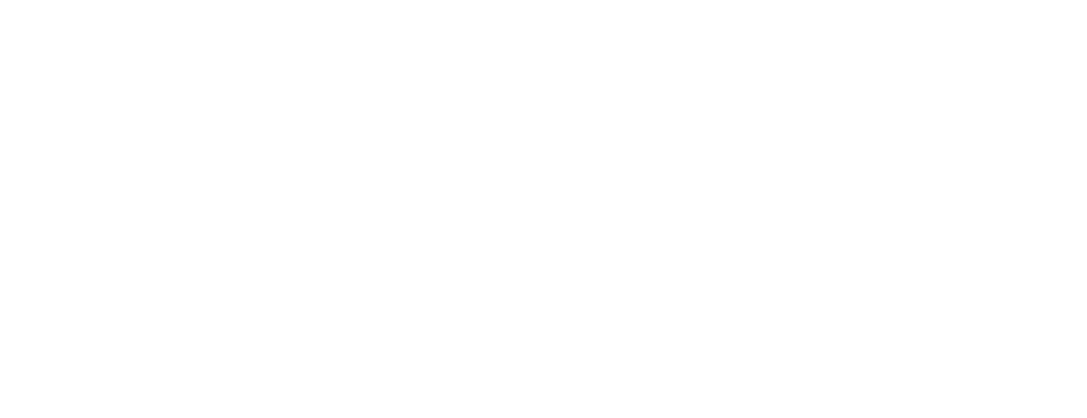
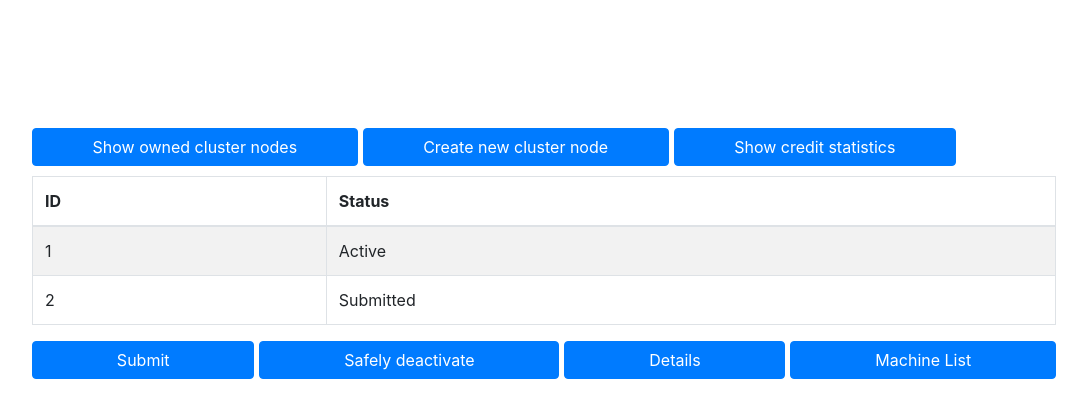
Before and after one commit to kolendomichal/popgrupaa, a React (Create React App) app in the folder Pop-Grupa-A-Frontend/: page /cluster-machine-list in a window 1280 px wide. Shown: the top 418 px of the page, without its empty margins (96-1183 px from the left). Built offline with nearby package versions, Linux system fonts and the light colour scheme.

Commit message:
cluster machine list front

```diff
--- a/Pop-Grupa-A-Frontend/src/App.js
+++ b/Pop-Grupa-A-Frontend/src/App.js
@@ -6,6 +6,8 @@ import store from './app/store';
 import LoginContainer from "./app/login/conteiner/LoginContainer";
 import {Route, BrowserRouter as Router, Switch} from "react-router-dom";
 import RegistrationContainer from "./app/registration/container/RegistrationContainer";
+import ClusterMachineListContainer from "./app/cluster-machine-list/container/ClusterMachineListContainer";
+import MachineListContainer from "./app/machine-list/container/MachineListContainer";
 
 function App() {
     return (
@@ -15,6 +17,8 @@ function App() {
                     <Route path="/login" exact component={LoginContainer}/>
                     <Route path="/sign-up" component={RegistrationContainer}/>
                     <Route path="/computation-cockpit" component={ComputationCockpit}/>
+                    <Route path="/cluster-machine-list" component={ClusterMachineListContainer}/>
+                    <Route path="/machine-list" component={MachineListContainer}/>
                 </Switch>
             </Router>
         </Provider>
--- /dev/null
+++ b/Pop-Grupa-A-Frontend/src/app/cluster-machine-list/component/ClusterMachineList.js
@@ -0,0 +1,36 @@
+import React from 'react';
+import styled from 'styled-components';
+import Button from '../../common/form/Button';
+import ClusterMachineListTable from './ClusterMachineListTable';
+import {TableContainer} from '../../common/table/TableContainer';
+import { withRouter } from 'react-router-dom';
+
+const ButtonContainer = styled.div`
+    display: grid;
+    grid-template-columns: auto auto auto auto;
+    grid-column-gap: 5px;
+    margin-bottom: 10px;
+`;
+const ClusterMachineList = ({history}) => {
+
+    const goToMachineList = () => history.push("/machine-list");
+
+    return (
+        <TableContainer>
+            <ButtonContainer>
+                <Button label="Show owned cluster nodes"/>
+                <Button label="Create new  cluster node"/>
+                <Button label="Show credit statistics"/>
+            </ButtonContainer>
+            <ClusterMachineListTable />
+            <ButtonContainer>
+                <Button label="Submit"/>
+                <Button label="Safely deactivate"/>
+                <Button label="Details"/>
+                <Button label="Machine List" onClick={goToMachineList}/>
+            </ButtonContainer>
+        </TableContainer>
+    )
+};
+
+export default withRouter(ClusterMachineList);
--- /dev/null
+++ b/Pop-Grupa-A-Frontend/src/app/cluster-machine-list/component/ClusterMachineListTable.js
@@ -0,0 +1,21 @@
+import React from 'react';
+import Table from '../../common/table/BalticLSCTable';
+
+const ClusterMachineListTable = () => {
+
+    const headers = [
+        {name: "ID", field: "id"},
+        {name: "Status", field: 'status'}
+    ];
+
+    const data = [
+        {id: 1, status: "Active"},
+        {id: 2, status: "Submitted"}
+    ];
+
+    return (
+        <Table headers={headers} data={data}/>
+    );
+};
+
+export default ClusterMachineListTable;
--- /dev/null
+++ b/Pop-Grupa-A-Frontend/src/app/cluster-machine-list/container/ClusterMachineListContainer.js
@@ -0,0 +1,12 @@
+import React from 'react';
+import ClusterMachineList from '../component/ClusterMachineList';
+import {connect} from 'react-redux';
+
+const ClusterMachineListContainer = () => {
+
+    return(
+        <ClusterMachineList/>
+    )
+};
+
+export default connect()(ClusterMachineListContainer);
--- /dev/null
+++ b/Pop-Grupa-A-Frontend/src/app/cluster-machine-list/duck/clusterMachineListReducer.js
@@ -0,0 +1,11 @@
+const INITIAL_STATE = {
+    list: []
+};
+
+const clusterMachineListReducer = (state = INITIAL_STATE, action) => {
+    switch(action.type) {
+        default : return state;
+    }
+};
+
+export default clusterMachineListReducer;
--- /dev/null
+++ b/Pop-Grupa-A-Frontend/src/app/common/table/BalticLSCTable.js
@@ -0,0 +1,27 @@
+import React from 'react';
+import Table from 'react-bootstrap/Table';
+
+const BalticLSCTable = ({headers, data}) => {
+    return (
+        <Table striped bordered hover responsive>
+            <thead>
+            <tr>
+                {headers.map(h => (
+                    <th key={h.name}>{h.name}</th>
+                ))}
+            </tr>
+            </thead>
+            <tbody>
+            {data.map((d, idx) => (
+                <tr key={idx}>
+                    {headers.map(h => (
+                        <td key={d[h.field]}>{d[h.field]}</td>
+                    ))}
+                </tr>
+            ))}
+            </tbody>
+        </Table>
+    )
+};
+
+export default BalticLSCTable;
--- /dev/null
+++ b/Pop-Grupa-A-Frontend/src/app/common/table/TableContainer.js
@@ -0,0 +1,8 @@
+import styled from 'styled-components';
+
+export const TableContainer = styled.div`
+    display: flex;
+    flex-direction: column;
+    width: 80%;
+    margin: 10% auto 0 auto;
+`;
--- /dev/null
+++ b/Pop-Grupa-A-Frontend/src/app/machine-list/component/MachineList.js
@@ -0,0 +1,25 @@
+import React from 'react';
+import MachineListTable from './MachineListTable';
+import {TableContainer} from '../../common/table/TableContainer';
+import Button from '../../common/form/Button';
+import { withRouter } from 'react-router-dom';
+import styled from 'styled-components';
+
+const BackButton = styled(Button)`
+    width: 20%;
+    align-self: flex-end;
+`;
+
+const MachineList = ({history}) => {
+
+    const goToClusterMachineList = () => history.push("/cluster-machine-list");
+
+    return (
+        <TableContainer>
+            <MachineListTable/>
+            <BackButton label="Back" onClick={goToClusterMachineList}/>
+        </TableContainer>
+    )
+};
+
+export default withRouter(MachineList);
--- /dev/null
+++ b/Pop-Grupa-A-Frontend/src/app/machine-list/component/MachineListTable.js
@@ -0,0 +1,29 @@
+import React from 'react';
+import BalticLSCTable from '../../common/table/BalticLSCTable';
+
+const MachineListTable = () => {
+    const headers = [
+        {name: "ID", field: "id"},
+        {name: "GPUs", field: 'gpuName'},
+        {name: "IP Address", field: 'ip'},
+        {name: "Cluster Node ID", field: 'clusterNodeId'}
+    ];
+    const data = [
+        {id: 1, gpuName: "Nvidia GeForce GTX 1050", ip: '192.168.1.4', clusterNodeId:3},
+        {id: 1, gpuName: "Nvidia GeForce GTX 1050", ip: '192.168.1.4', clusterNodeId:3},
+        {id: 1, gpuName: "Nvidia GeForce GTX 1050", ip: '192.168.1.4', clusterNodeId:3},
+        {id: 1, gpuName: "Nvidia GeForce GTX 1050", ip: '192.168.1.4', clusterNodeId:3},
+        {id: 1, gpuName: "Nvidia GeForce GTX 1050", ip: '192.168.1.4', clusterNodeId:3},
+        {id: 1, gpuName: "Nvidia GeForce GTX 1050", ip: '192.168.1.4', clusterNodeId:3},
+        {id: 1, gpuName: "Nvidia GeForce GTX 1050", ip: '192.168.1.4', clusterNodeId:3},
+        {id: 1, gpuName: "Nvidia GeForce GTX 1050", ip: '192.168.1.4', clusterNodeId:3},
+        {id: 1, gpuName: "Nvidia GeForce GTX 1050", ip: '192.168.1.4', clusterNodeId:3},
+        {id: 1, gpuName: "Nvidia GeForce GTX 1050", ip: '192.168.1.4', clusterNodeId:3}
+    ];
+
+    return (
+        <BalticLSCTable headers={headers} data={data} />
+    )
+};
+
+export default MachineListTable;
--- /dev/null
+++ b/Pop-Grupa-A-Frontend/src/app/machine-list/container/MachineListContainer.js
@@ -0,0 +1,12 @@
+import React from 'react';
+import {connect} from 'react-redux';
+import MachineList from '../component/MachineList';
+
+const MachineListContainer = () => {
+
+    return (
+        <MachineList/>
+    )
+};
+
+export default connect()(MachineListContainer)
--- /dev/null
+++ b/Pop-Grupa-A-Frontend/src/app/machine-list/duck/machineListReducer.js
@@ -0,0 +1,11 @@
+const INITIAL_STATE = {
+    list: []
+};
+
+const machineListReducer = (state = INITIAL_STATE, action) => {
+    switch(action.type) {
+        default : return state;
+    }
+};
+
+export default machineListReducer;
```
Also changed, not shown: Pop-Grupa-A-Frontend/src/app/reducer.js (+8 -4 lines).
